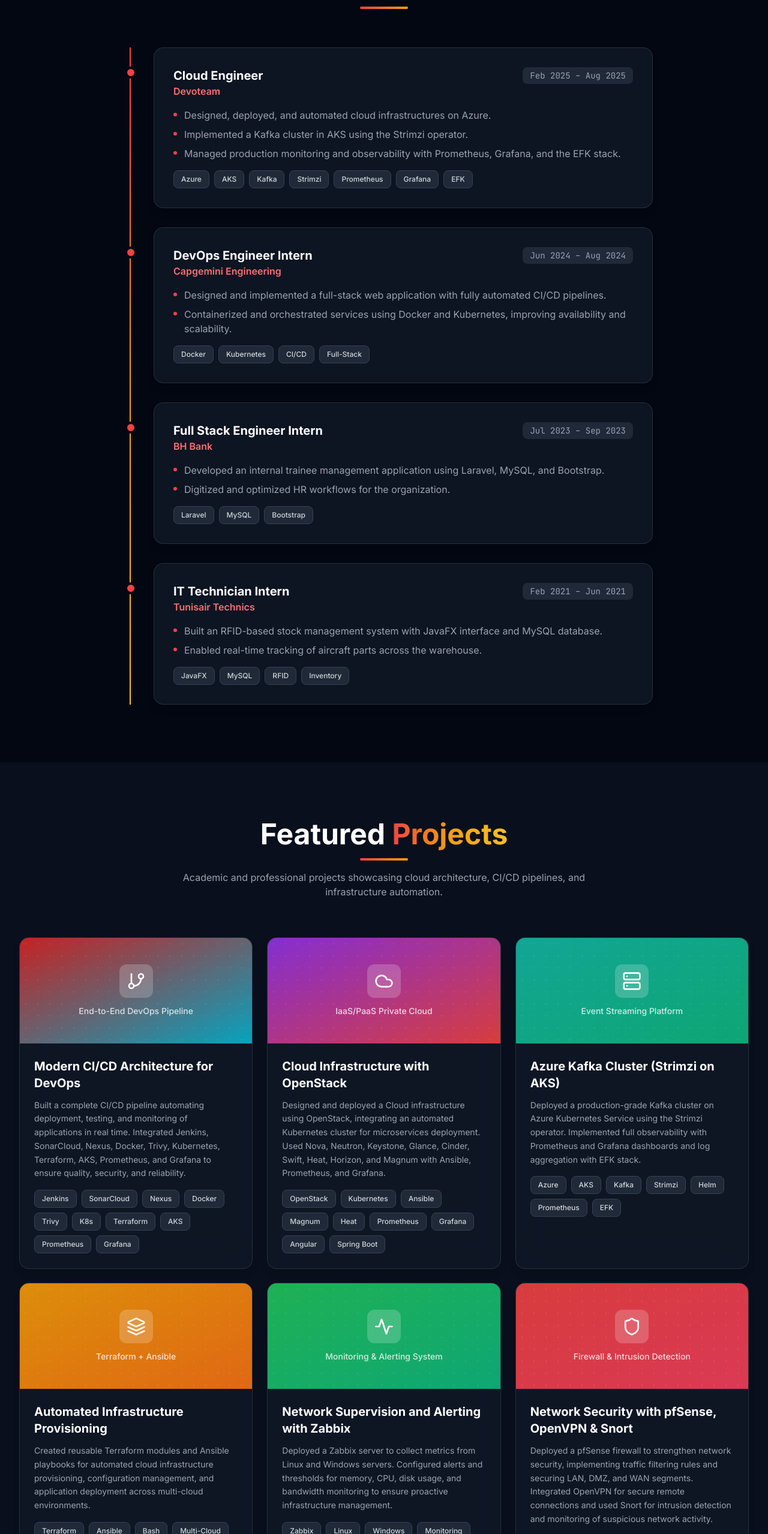
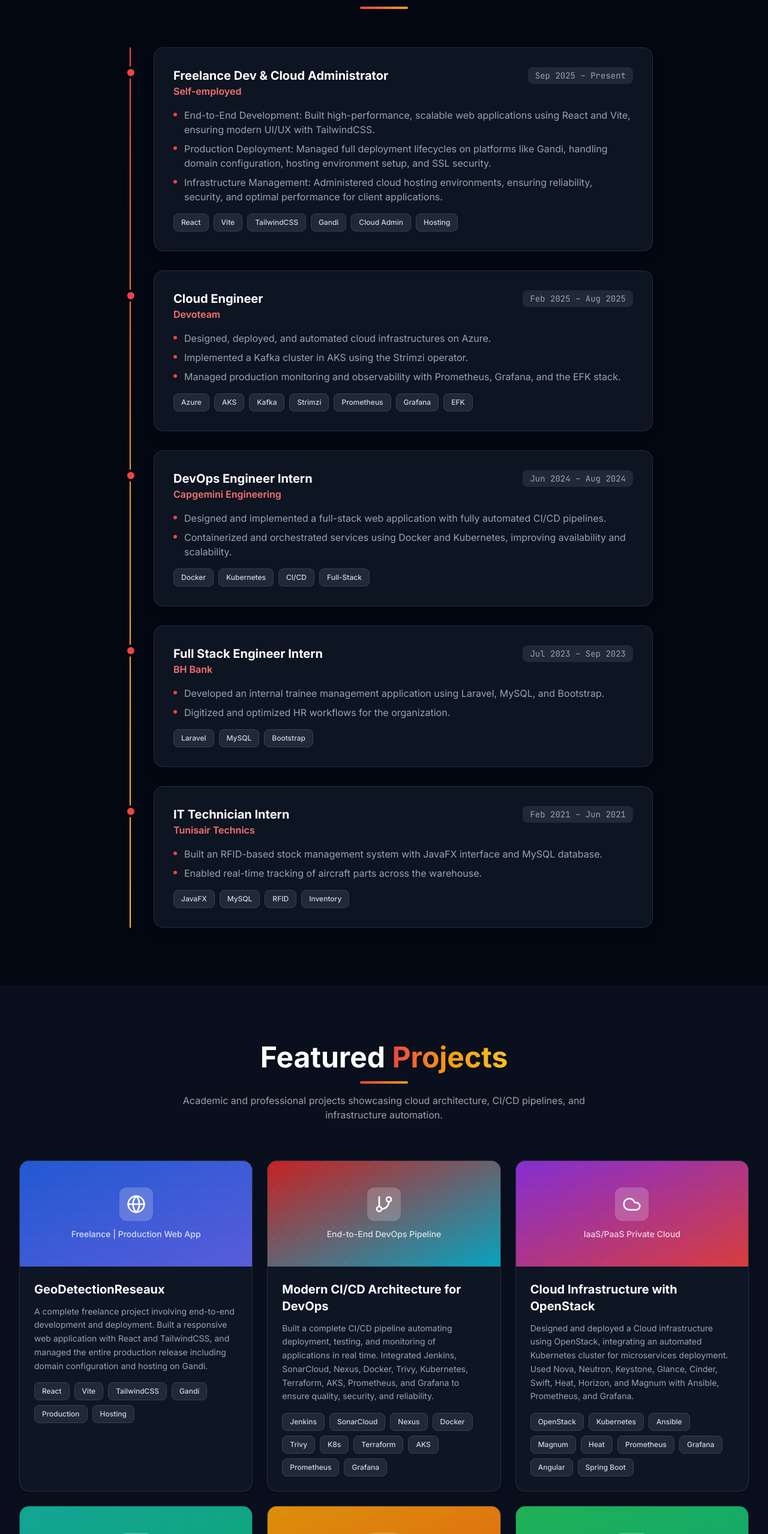
Before and after one commit to nassimfatnassi1999/portfolio-nassim, a React (Vite) app: page / in a window 1280 px wide. Shown: the part 2908-5466 px from the top of the page at 60% size. Built offline with nearby package versions, Linux system fonts and the light colour scheme.

Commit message:
add experience geo

```diff
--- a/src/App.tsx
+++ b/src/App.tsx
@@ -117,6 +117,7 @@ export default function App() {
   ];
 
   const experienceTags = [
+    ['React', 'Vite', 'TailwindCSS', 'Gandi', 'Cloud Admin', 'Hosting'],
     ['Azure', 'AKS', 'Kafka', 'Strimzi', 'Prometheus', 'Grafana', 'EFK'],
     ['Docker', 'Kubernetes', 'CI/CD', 'Full-Stack'],
     ['Laravel', 'MySQL', 'Bootstrap'],
@@ -129,6 +130,7 @@ export default function App() {
   }));
 
   const projectMeta = [
+    { tags: ['React', 'Vite', 'TailwindCSS', 'Gandi', 'Production', 'Hosting'], icon: <Globe className="w-8 h-8" />, gradient: 'from-blue-600 to-indigo-500', link: 'https://geodetectionreseaux.fr' },
     { tags: ['Jenkins', 'SonarCloud', 'Nexus', 'Docker', 'Trivy', 'K8s', 'Terraform', 'AKS', 'Prometheus', 'Grafana'], icon: <GitBranch className="w-8 h-8" />, gradient: 'from-brand-600 to-cyan-500' },
     { tags: ['OpenStack', 'Kubernetes', 'Ansible', 'Magnum', 'Heat', 'Prometheus', 'Grafana', 'Angular', 'Spring Boot'], icon: <Cloud className="w-8 h-8" />, gradient: 'from-purple-600 to-brand-500' },
     { tags: ['Azure', 'AKS', 'Kafka', 'Strimzi', 'Helm', 'Prometheus', 'EFK'], icon: <Server className="w-8 h-8" />, gradient: 'from-teal-500 to-emerald-500' },
--- a/src/components/Projects.tsx
+++ b/src/components/Projects.tsx
@@ -11,6 +11,7 @@ type ProjectItem = {
   tags: string[];
   icon: ReactNode;
   gradient: string;
+  link?: string;
 };
 
 type ProjectsProps = {
@@ -32,8 +33,9 @@ export function Projects({ t, projects }: ProjectsProps) {
         </div>
 
         <div className="grid sm:grid-cols-2 lg:grid-cols-3 gap-6">
-          {projects.map((project, idx) => (
-            <div key={idx} className="glass-card overflow-hidden group hover:shadow-2xl transition-all duration-300 hover:scale-[1.02]">
+          {projects.map((project, idx) => {
+            const CardContent = (
+              <>
                 {/* Header */}
                 <div className={`h-44 bg-gradient-to-br ${project.gradient} flex items-center justify-center relative overflow-hidden`}>
                   <div className="absolute inset-0 bg-black/10" />
@@ -52,7 +54,9 @@ export function Projects({ t, projects }: ProjectsProps) {
 
                 {/* Body */}
                 <div className="p-6">
-                <h3 className="text-xl font-bold text-gray-900 dark:text-white mb-3">{project.title}</h3>
+                  <h3 className="text-xl font-bold text-gray-900 dark:text-white mb-3 group-hover:text-brand-600 dark:group-hover:text-brand-400 transition-colors">
+                    {project.title}
+                  </h3>
                   <p className="text-gray-600 dark:text-gray-400 text-sm leading-relaxed mb-4">{project.description}</p>
                   <div className="flex flex-wrap gap-2">
                     {project.tags.map((tag, tagIdx) => (
@@ -62,8 +66,21 @@ export function Projects({ t, projects }: ProjectsProps) {
                     ))}
                   </div>
                 </div>
+              </>
+            );
+
+            return (
+              <div key={idx} className="glass-card overflow-hidden group hover:shadow-2xl transition-all duration-300 hover:scale-[1.02]">
+                {project.link ? (
+                  <a href={project.link} target="_blank" rel="noopener noreferrer" className="block h-full">
+                    {CardContent}
+                  </a>
+                ) : (
+                  <div className="h-full">{CardContent}</div>
+                )}
               </div>
-          ))}
+            );
+          })}
         </div>
       </div>
     </Section>
--- a/src/translations.ts
+++ b/src/translations.ts
@@ -74,6 +74,17 @@ export const translations = {
       heading: ['Professional ', 'Experience'],
       items: [
         {
+          role: 'Freelance Dev & Cloud Administrator',
+          company: 'Self-employed',
+          period: 'Sep 2025 – Present',
+          description: [
+            'End-to-End Development: Built high-performance, scalable web applications using React and Vite, ensuring modern UI/UX with TailwindCSS.',
+            'Production Deployment: Managed full deployment lifecycles on platforms like Gandi, handling domain configuration, hosting environment setup, and SSL security.',
+            'Infrastructure Management: Administered cloud hosting environments, ensuring reliability, security, and optimal performance for client applications.',
+          ],
+        },
+
+        {
           role: 'Cloud Engineer',
           company: 'Devoteam',
           period: 'Feb 2025 – Aug 2025',
@@ -118,6 +129,12 @@ export const translations = {
       heading: ['Featured ', 'Projects'],
       subtitle: 'Academic and professional projects showcasing cloud architecture, CI/CD pipelines, and infrastructure automation.',
       items: [
+        {
+          title: 'GeoDetectionReseaux',
+          subtitle: 'Freelance | Production Web App',
+          description:
+            'A complete freelance project involving end-to-end development and deployment. Built a responsive web application with React and TailwindCSS, and managed the entire production release including domain configuration and hosting on Gandi.',
+        },
         {
           title: 'Modern CI/CD Architecture for DevOps',
           subtitle: 'End-to-End DevOps Pipeline',
@@ -297,6 +314,16 @@ export const translations = {
       heading: ['Expérience ', 'Professionnelle'],
       items: [
         {
+          role: 'Développeur Freelance & Admin Cloud',
+          company: 'Indépendant',
+          period: 'Sep 2025 – Présent',
+          description: [
+            'Développement de bout en bout : Création d\'applications web performantes et évolutives avec React et Vite, assurant une UI/UX moderne avec TailwindCSS.',
+            'Déploiement en Production : Gestion complète des cycles de déploiement sur des plateformes comme Gandi, incluant la configuration de domaines et la sécurité SSL.',
+            'Gestion d\'Infrastructure : Administration des environnements d\'hébergement cloud, garantissant fiabilité, sécurité et performance optimale.',
+          ],
+        },
+        {
           role: 'Ingénieur Cloud',
           company: 'Devoteam',
           period: 'Fév 2025 – Août 2025',
@@ -341,6 +368,12 @@ export const translations = {
       heading: ['Projets ', 'Phares'],
       subtitle: "Projets académiques et professionnels mettant en valeur l'architecture cloud, les pipelines CI/CD et l'automatisation d'infrastructure.",
       items: [
+        {
+          title: 'GeoDetectionReseaux',
+          subtitle: 'Freelance | App Web en Production',
+          description:
+            'Un projet freelance complet impliquant le développement et le déploiement de bout en bout. Création d\'une application web responsive avec React et TailwindCSS, et gestion de la mise en production incluant la configuration de domaine et l\'hébergement sur Gandi.',
+        },
         {
           title: 'Architecture CI/CD Moderne pour DevOps',
           subtitle: 'Pipeline DevOps de bout en bout',
```
Also changed, not shown: 5 other files (tests, documents, lock files or other folders). Lines whose indentation alone changed are shown as unchanged.
